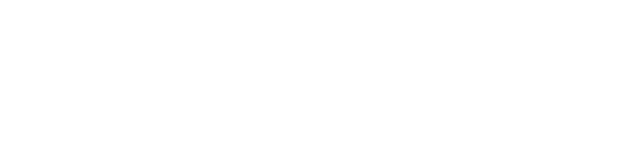
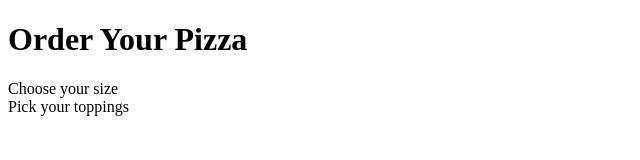
Before and after one commit to aaronvbrown/pizza-parlor, a plain HTML site: page index.html in a window 1280 px wide. Shown: the whole page, without its empty margins (0-640 px from the left). Drawn offline with Linux system fonts and the light colour scheme.

Commit message:
add static page

```diff
--- a/index.html
+++ b/index.html
@@ -7,6 +7,10 @@
 </head>
 
 <body>
+    <h1>Order Your Pizza</h1>
+    <div>Choose your size</div>
+    <div>Pick your toppings</div>
+    <div id="userOrder" class="hidden">Your Order</div>
 
 </body>
 
```
